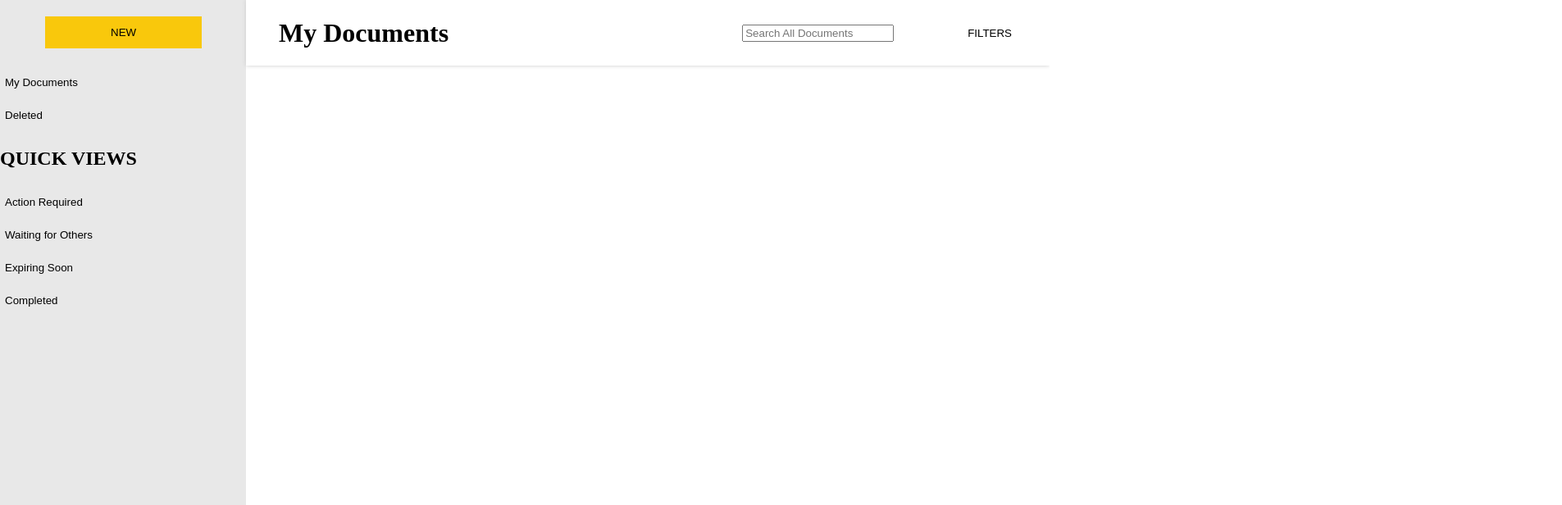
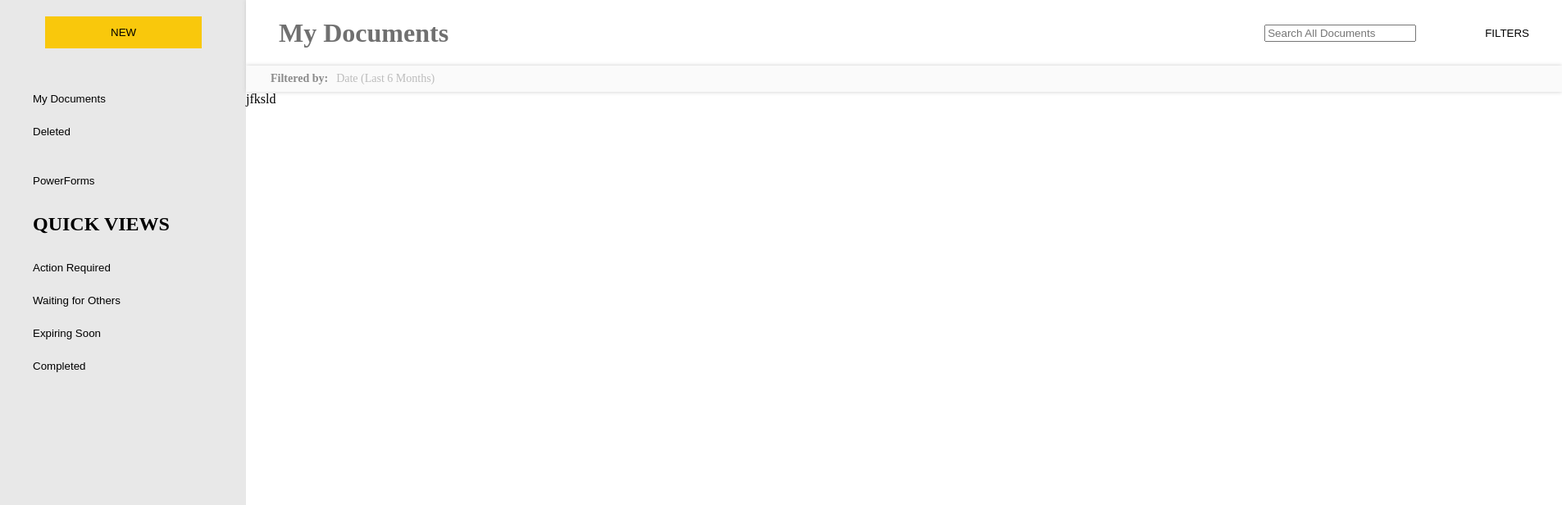
Before and after one commit to bvquoc2003/Demo-Hackathon, a plain HTML site: page index.html in a window 1280 px wide. Shown: the top 616 px of the page at 82% size, 1905 px wide, since content can reach past the window. Drawn offline with Linux system fonts and the light colour scheme.

Commit message:
initial commit

```diff
--- a/css/styles.css
+++ b/css/styles.css
@@ -5,7 +5,10 @@ body {
 .bLeft {
   width: 300px;
   background-color: #e8e8e8;
-  min-height: 1000px;
+	min-height: 1000px;
+}
+.bLeft div {
+	margin: 0px 0px 20px 0px;
 }
 .left-head {
   /* background-color: #353535; */
@@ -34,31 +37,49 @@ body {
 	align-items: center;
 	justify-content: space-between;
 }
-.b-right .header .right button {
+.filters {
+	display: inline-block;
+	margin: 0px 20px;
+	padding: 10px 20px;
 	background-color: transparent;
   border: none;
   text-align: center;
   text-decoration: none;
-  /* display: inline-block; */
-}
-.hItem {
-	/* padding: 0px 40px; */
-	margin: 0px 40px
 }
 
+.filter-by {
+	background-color: #fafafa;
+	height: 32px;
+	width: inherit;
+	display: flex;
+	align-items: center;
+	box-shadow: 0px 0px 5px 0px #ccc;
+	color: #bcbcbc;
+	font-size: 14px;
+}
+h3 {
+	padding: 0px 10px 0px 30px;
+	font-size: 14px;
+	color: #8a8a8a
+}
 
-/* .quick-view {
+.hItem {
 	margin: 0px 40px;
-} */
+	color: #707070;
+}
+.quick-view h2 {
+	padding: 0px 0px 0px 40px;
+}
 
 .btn {
-	display: block;
+	display: inline-block;
 	width: 300px;
 	height: 40px;
 	background-color: transparent;
   border: none;
   text-align: left;
 	text-decoration: none;
+	padding: 0px 0px 0px 40px;
 }
 
 button:hover {
--- a/index.html
+++ b/index.html
@@ -16,6 +16,9 @@
             <button class="btn">My Documents</button>
             <button class="btn">Deleted</button>
         </div>
+        <div>
+            <button class="btn">PowerForms</button>
+        </div>
         <div class="quick-view">
             <h2>QUICK VIEWS</h2>
             <div class="list">
@@ -32,12 +35,19 @@
             <h1 class="hItem">My Documents</h1>
             <div class="right">
                 <input type="text" class="search hItem" placeholder="Search All Documents"/>
-                <button class="filters hItem">
+                <button class="filters">
                     <i class="fas fa-bars"></i>
                     FILTERS
                 </button>
             </div>
         </div>
+        <div class="filter-by">
+            <h3>Filtered by: </h3>
+            Date (Last 6 Months)
+        </div>
+        <div class="list-content">
+            jfksld
+        </div>
     </div>
 </body>
 </html>
```
